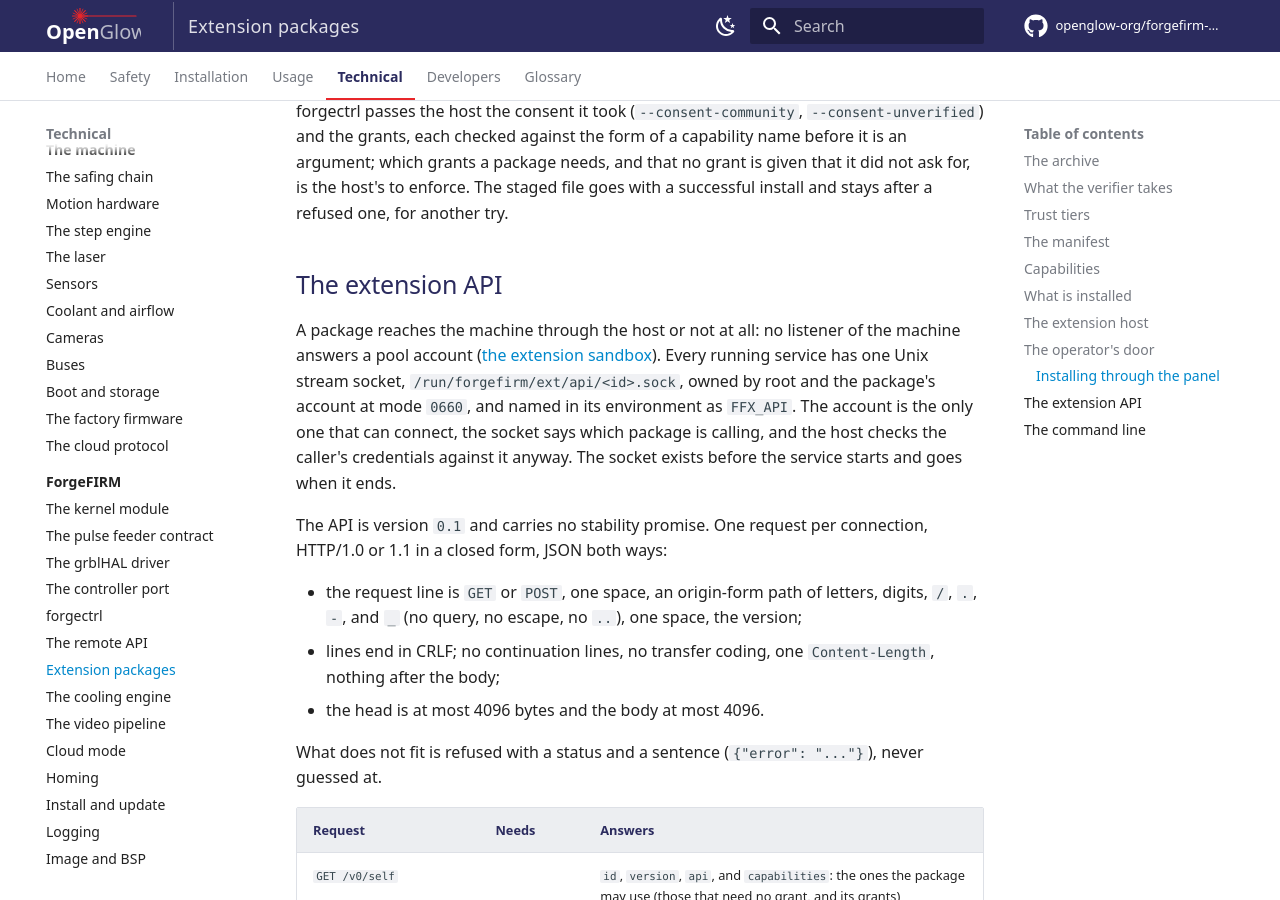
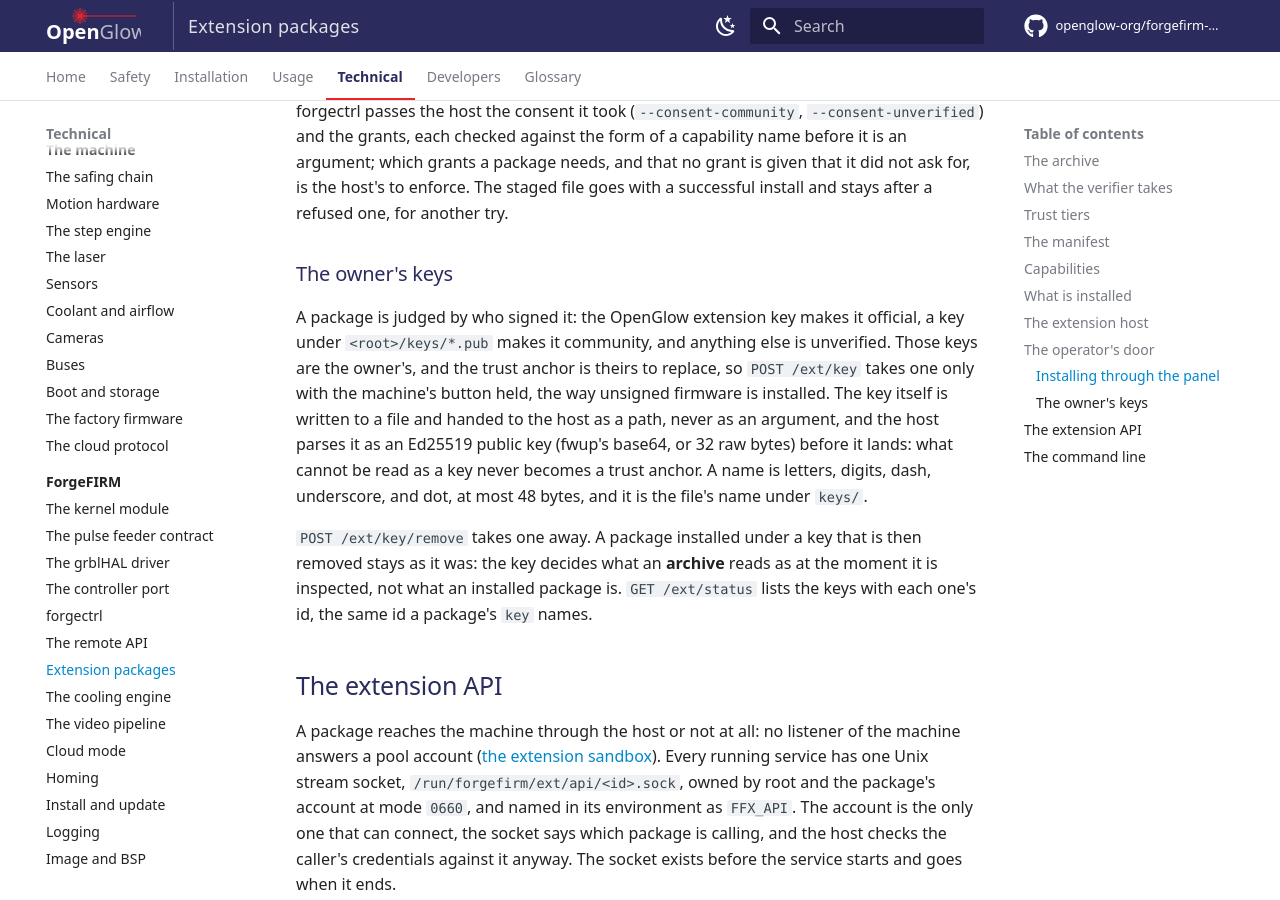
Before and after one commit to openglow-org/forgefirm-docs, an MkDocs documentation site: the page built from docs/technical/forgefirm/extensions.md, in a window 1280 px wide and 900 px high, scrolled down 10115 px. Built offline with MkDocs 1.6.1 and Material for MkDocs 9.7.7, drawn with Linux system fonts in a browser that asks for light colours; comment, search, counter and statistics services are not loaded; some of the changed text lies outside the part shown.

Commit message:
Extensions: the owner's keys
forgectrl's route table gains POST /ext/key and POST /ext/key/remove, and
Extension packages gains "The owner's keys": what a key decides, why adding
one takes the button held, how the key reaches the host without ever being
an argument, and that removing a key leaves an installed package as it was.
The command table lists keys, key-add, and key-remove. The operator's page
gains "Keys you trust", and the control panel page the card beside it.

Proven. scripts/check-style.py and scripts/check-interfaces.py: clean.
Every rule on the pages is read off extpkg.c and forgeext's install.c as
committed.

```diff
--- a/docs/technical/forgefirm/extensions.md
+++ b/docs/technical/forgefirm/extensions.md
@@ -385,6 +385,25 @@
 enforce. The staged file goes with a successful install and stays after a
 refused one, for another try.
 
+### The owner's keys
+
+A package is judged by who signed it: the OpenGlow extension key makes it
+official, a key under `<root>/keys/*.pub` makes it community, and anything
+else is unverified. Those keys are the owner's, and the trust anchor is
+theirs to replace, so `POST /ext/key` takes one only with the machine's
+button held, the way unsigned firmware is installed. The key itself is
+written to a file and handed to the host as a path, never as an argument,
+and the host parses it as an Ed25519 public key (fwup's base64, or 32 raw
+bytes) before it lands: what cannot be read as a key never becomes a trust
+anchor. A name is letters, digits, dash, underscore, and dot, at most 48
+bytes, and it is the file's name under `keys/`.
+
+`POST /ext/key/remove` takes one away. A package installed under a key
+that is then removed stays as it was: the key decides what an **archive**
+reads as at the moment it is inspected, not what an installed package is.
+`GET /ext/status` lists the keys with each one's id, the same id a
+package's `key` names.
+
 ## The extension API
 
 A package reaches the machine through the host or not at all: no listener
@@ -442,5 +461,6 @@
 | `remove <id> [--keep-data]` | Removes the package and, unless told otherwise, its data |
 | `enable <id>`, `disable <id>` | The operator's switch for one package. Disabled, it keeps its files, its data, its grants, and its account, and its service and its hold are gone; enabling it also lets it out of quarantine |
 | `hold <id> required\|advisory` | What the package's hold does when the package cannot speak for itself: stand, or drop |
+| `keys`, `key-add <name> <file.pub>`, `key-remove <name>` | The owner's keys. `key-add` parses the file as an Ed25519 public key before it is written |
 | `caps` | The capability list and the API version |
 | `run` | The extension host, above |
```
Also changed, not shown: docs/technical/forgefirm/forgectrl.md (+1 -0 lines), docs/usage/control-panel.md (+7 -0 lines), docs/usage/extensions.md (+17 -0 lines).
